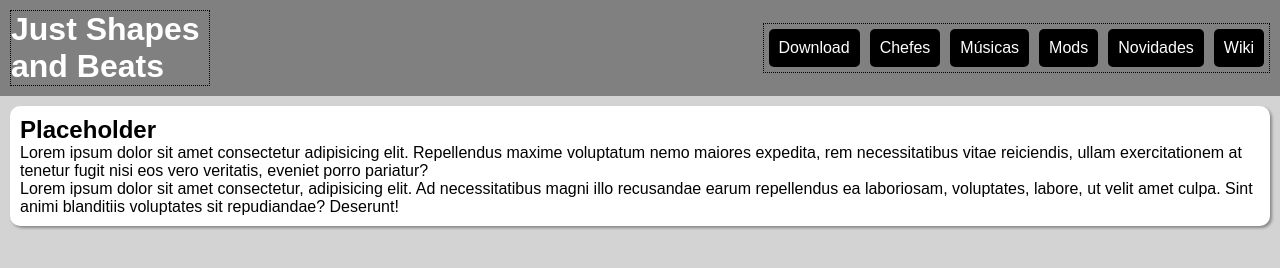
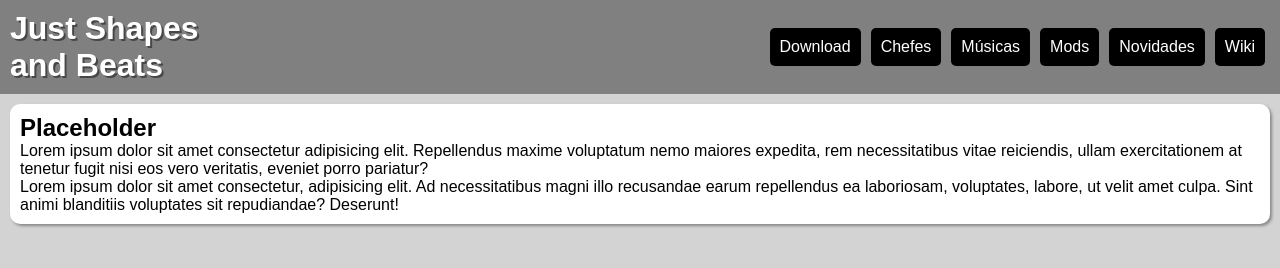
Before and after one commit to KmKatsuko/HTML-CSS, a plain HTML site: page Exercicios/Ex027 (FBX)/Flex010/index.html in a window 1280 px wide. Drawn offline with Linux system fonts and the light colour scheme.

Commit message:
Site JSAB

```diff
--- a/Exercicios/Ex027 (FBX)/Flex010/index.html
+++ b/Exercicios/Ex027 (FBX)/Flex010/index.html
@@ -5,6 +5,7 @@
     <meta name="viewport" content="width=device-width, initial-scale=1.0">
     <title>Menu Flexbox</title>
     <link rel="stylesheet" href="style.css">
+    <link rel="stylesheet" href="mobile.css" media="screen and (max-width: 531px)">
 </head>
 <body>
     <header>
--- /dev/null
+++ b/Exercicios/Ex027 (FBX)/Flex010/mobile.css
@@ -0,0 +1,13 @@
+@charset "UTF-8";
+
+header, header > nav {
+    flex-flow: column nowrap;
+}
+
+header > h1 {
+    flex-basis: 45px;
+}
+
+header > nav > a {
+    width: 90vw;
+}
--- a/Exercicios/Ex027 (FBX)/Flex010/style.css
+++ b/Exercicios/Ex027 (FBX)/Flex010/style.css
@@ -26,13 +26,11 @@
 }
 
 header > h1 {
-    border: 1px dotted black;
     flex: 0 0 200px;
+    text-shadow: 2px 2px 0px rgba(0, 0, 0, 0.445);
 }
 
 header > nav {
-    border: 1px dotted black;
-
     display: flex;
     flex-flow: row wrap;
     justify-content: flex-end;
```
